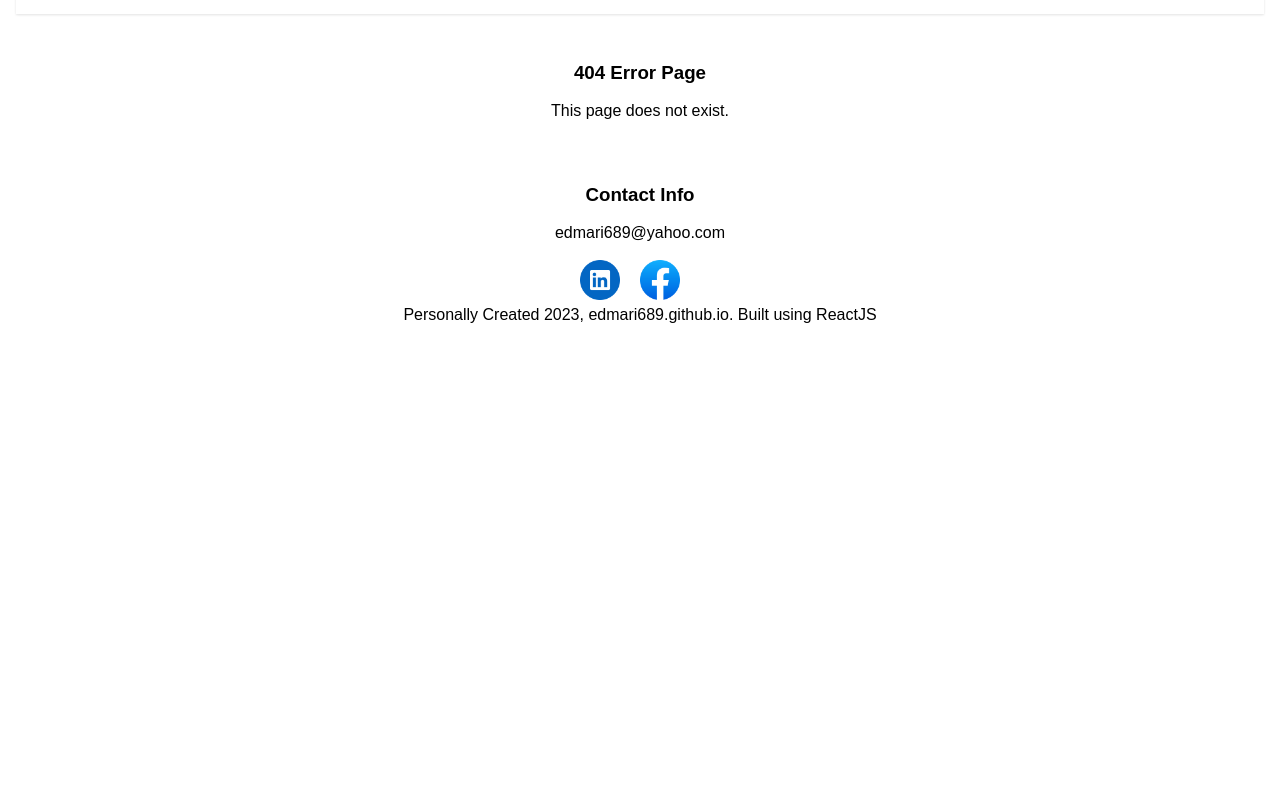
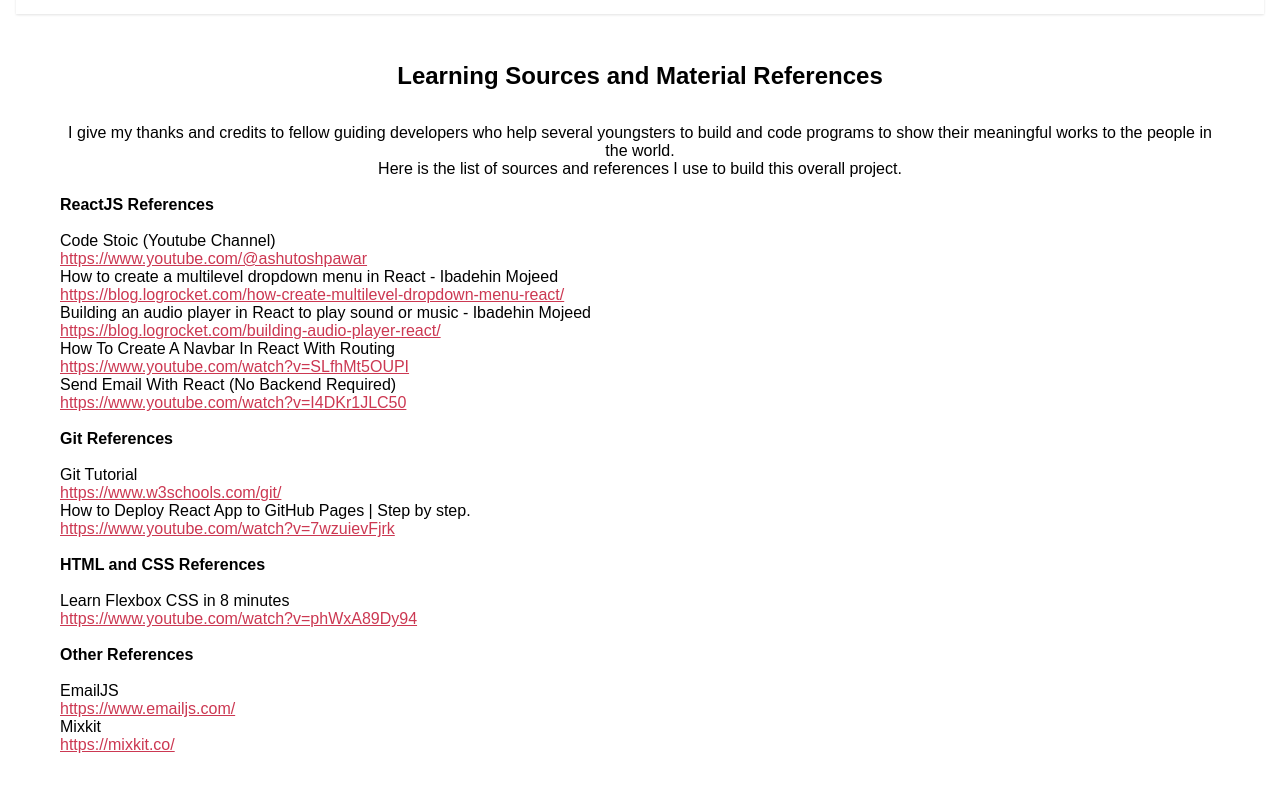
Before and after one commit to edmari689/edmaricallangan, a React (Create React App) app: page /credits in a window 1280 px wide. Before the commit this address had no page. Shown: the part 469-1260 px from the top of the page. Before the commit the page ends 809 px from the top, so only its background shows below. Built offline with nearby package versions, Linux system fonts and the light colour scheme.

Commit message:
Version 1.3.0 Added credit page under about link section

```diff
--- a/src/App.js
+++ b/src/App.js
@@ -10,6 +10,7 @@
 import AboutSite from './pages/AboutSite';
 import TeachingDemo from './pages/TeachingDemo';
 import SoundPage from './pages/SoundPage';
+import Credits from './pages/Credits';
 
 import About from './pages/About';
 import WorkDemo from './pages/Work-Demo';
@@ -39,6 +40,7 @@
             <Route path='/work-demo' element={<WorkDemo />} />
             <Route path='/it-samples' element={<ItSamples />} />
             <Route path='/othersample' element={<OtherSample />} />
+            <Route path='/credits' element={<Credits />} />
             <Route path="*" element={<Page404 />} />
           </Route>
         </Routes>
--- a/src/PageItems.js
+++ b/src/PageItems.js
@@ -14,6 +14,10 @@
         {
           title: 'About This Site',
           url: 'aboutsite',
+        },
+        {
+          title: 'References Credited',
+          url: 'credits',
         },
       ],
     },
--- a/src/index.js
+++ b/src/index.js
@@ -3,7 +3,7 @@
 //stylesheets
 import './looks/pageContent.css';
 //import './looks/demo.css';
-import './looks/navbar.css'; //https://blog.logrocket.com/how-create-multilevel-dropdown-menu-react/
+import './looks/navbar.css';
 import './looks/photostyle.css';
 //import 'bootstrap/dist/css/bootstrap.min.css'; //https://react-bootstrap.github.io/docs/getting-started/introduction
 
--- a/src/looks/pageContent.css
+++ b/src/looks/pageContent.css
@@ -28,3 +28,7 @@
   justify-content: center;
   gap: 0.5em;
 }
+
+section.creditContentLook{
+  text-align: left;
+}
--- a/src/pages/About.js
+++ b/src/pages/About.js
@@ -12,6 +12,9 @@
             <Link to="/aboutsite">
                 About My Site
             </Link>
+            <Link to="/credits">
+                References Credited
+            </Link>
         </>
     );
 }
--- /dev/null
+++ b/src/pages/Credits.js
@@ -0,0 +1,76 @@
+import React from "react";
+import { Link } from "react-router-dom";
+
+export default function Credits () {
+    return (
+        <>
+            <h2>Learning Sources and Material References</h2>
+            <br />
+            <p>
+                I give my thanks and credits to fellow guiding developers who help several youngsters
+                to build and code programs to show their meaningful works to the people in the world.
+                <br />
+                Here is the list of sources and references I use to build this overall project.
+            </p>
+            <br />
+            <section className="creditContentLook">
+            <h4>ReactJS References</h4>
+            <br />
+            <p>
+                Code Stoic (Youtube Channel)<br />
+            <Link to="https://www.youtube.com/@ashutoshpawar">
+                https://www.youtube.com/@ashutoshpawar
+            </Link> <br />
+                How to create a multilevel dropdown menu in React - Ibadehin Mojeed<br />
+            <Link to="https://blog.logrocket.com/how-create-multilevel-dropdown-menu-react/">
+                https://blog.logrocket.com/how-create-multilevel-dropdown-menu-react/
+            </Link> <br />
+            Building an audio player in React to play sound or music - Ibadehin Mojeed<br />
+            <Link to="https://blog.logrocket.com/building-audio-player-react/">
+                https://blog.logrocket.com/building-audio-player-react/
+            </Link> <br />
+                How To Create A Navbar In React With Routing<br />
+            <Link to="https://www.youtube.com/watch?v=SLfhMt5OUPI">
+                https://www.youtube.com/watch?v=SLfhMt5OUPI
+            </Link> <br />
+            Send Email With React (No Backend Required)<br />
+            <Link to="https://www.youtube.com/watch?v=I4DKr1JLC50">
+                https://www.youtube.com/watch?v=I4DKr1JLC50
+            </Link>
+            </p><br />
+            <h4>Git References</h4>
+            <br />
+            <p>
+                Git Tutorial<br />
+            <Link to="https://www.w3schools.com/git/">
+                https://www.w3schools.com/git/
+            </Link><br />
+                How to Deploy React App to GitHub Pages | Step by step.<br />
+            <Link to="https://www.youtube.com/watch?v=7wzuievFjrk">
+                https://www.youtube.com/watch?v=7wzuievFjrk
+            </Link>
+            </p><br />
+            <h4>HTML and CSS References</h4>
+            <br />
+            <p>
+                Learn Flexbox CSS in 8 minutes<br />
+            <Link to="https://www.youtube.com/watch?v=phWxA89Dy94">
+                https://www.youtube.com/watch?v=phWxA89Dy94
+            </Link>
+            </p><br />
+            <h4>Other References</h4>
+            <br />
+            <p>
+                EmailJS<br />
+            <Link to="https://www.emailjs.com/">
+                https://www.emailjs.com/
+            </Link> <br />
+                Mixkit<br />
+            <Link to="https://mixkit.co/">
+                https://mixkit.co/
+            </Link> <br />
+            </p>
+            </section>
+        </>
+    );
+}
```
